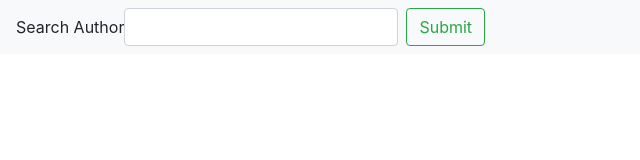
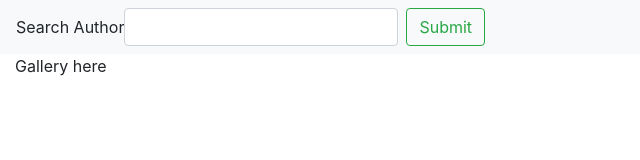
Before and after one commit to tomignarri/Bookshelf-Viewer, a React (Create React App) app: page / in a window 1280 px wide. Shown: the top 160 px of the page, without its empty margins (0-640 px from the left). Built offline with nearby package versions, Linux system fonts and the light colour scheme.

Commit message:
gallery comp  appears

```diff
--- a/src/components/App.js
+++ b/src/components/App.js
@@ -2,6 +2,7 @@ import React from 'react';
 import goodreads from '../api/goodreads';
 import BookList from './BookList';
 import UserSearch from './UserSearch';
+import Gallery from './Gallery';
 var convert = require('xml-js');
 
 
@@ -51,6 +52,7 @@ class App extends React.Component {
                 <UserSearch onSubmit={this.onSearchSubmit} />
                 <div className="container-fluid">
                   <BookList books={this.state.books} />
+                  <Gallery books={this.state.books} />
                 </div>
 
 
--- a/src/components/BookCard.js
+++ b/src/components/BookCard.js
@@ -11,7 +11,6 @@ class BookCard extends React.Component {
            <div className="col-xs-12 col-sm-6 col-md-4 col-lg-3 text-center border">
                <div>{this.props.book.title}</div>
                <img alt="missing cover" src={this.props.book.cover} />
-               <div>{this.props.book.author}</div>
            </div>
         );
     }
--- /dev/null
+++ b/src/components/Gallery.js
@@ -0,0 +1,24 @@
+import React from 'react';
+import BookList from './BookList';
+
+
+class Gallery extends React.Component {
+
+    // constructor(props){
+    //     super(props);
+    //     // this.state = {
+
+    //     // };
+
+    // };
+
+    render(){
+        return (
+           <div>Gallery here</div>
+        );
+    };
+};
+
+
+
+export default Gallery;
```
